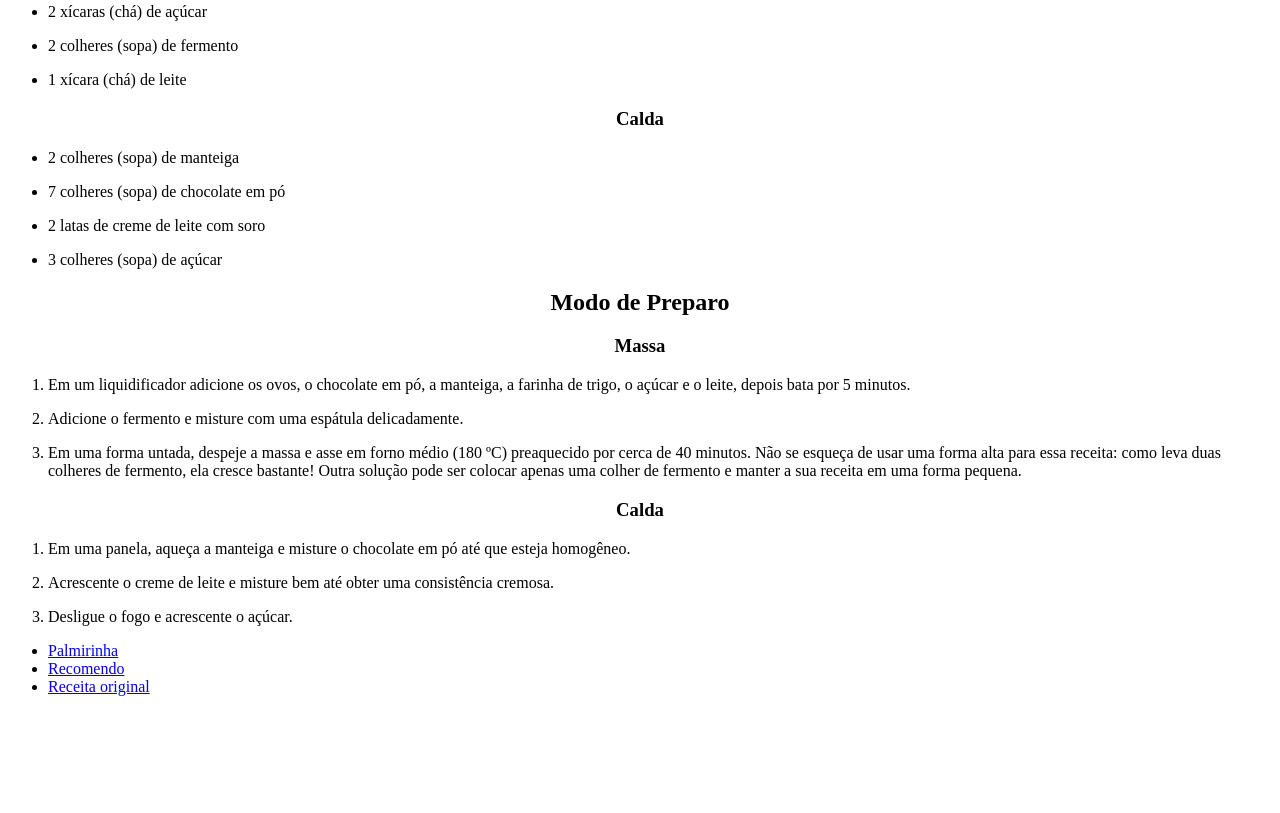
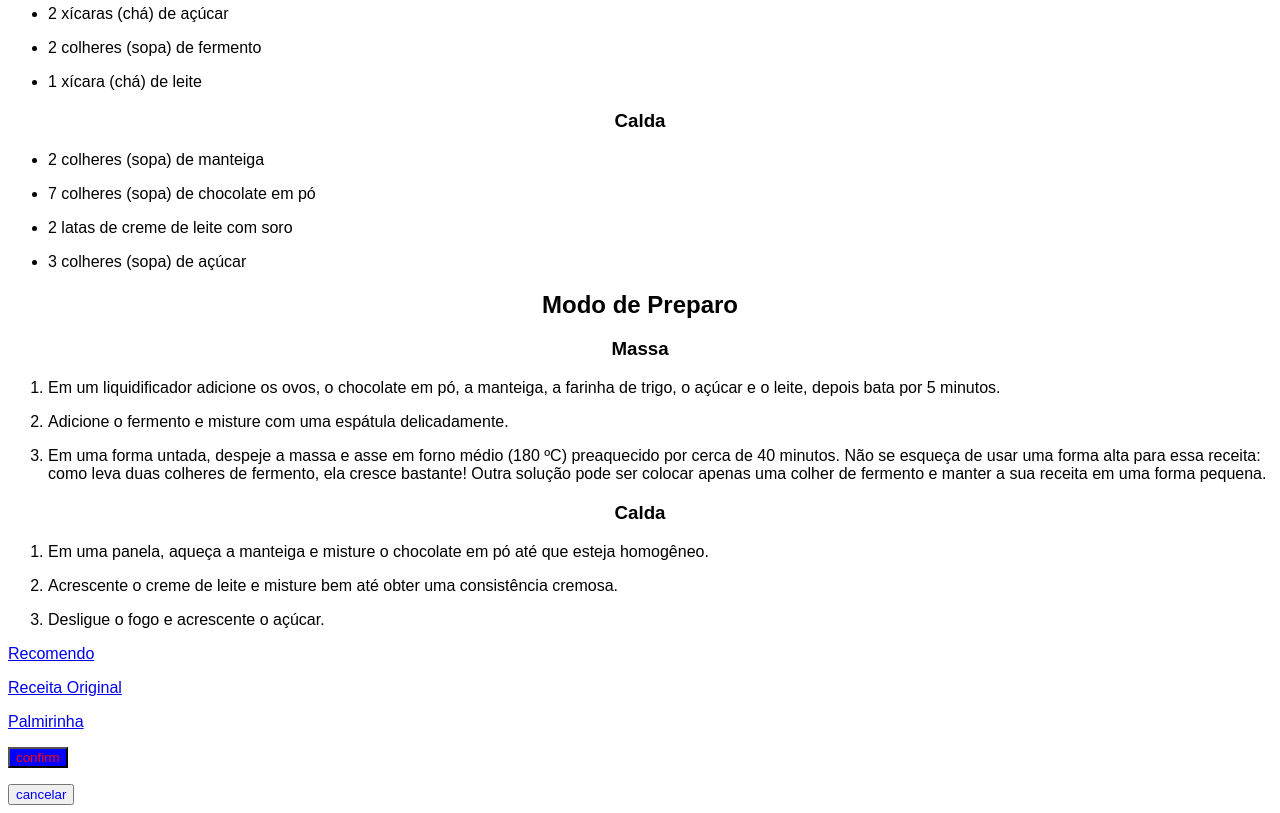
Before and after one commit to Machadosenior/odin-recipes, a plain HTML site: page recipes/bolo de chocolate.html in a window 1280 px wide. Shown: the part 617-1430 px from the top of the page. Before the commit the page ends 1329 px from the top, so only its background shows below. Drawn offline with Linux system fonts and the light colour scheme; files that its build step writes are made by us from their sources.

```diff
--- a/recipes/bolo de chocolate.html
+++ b/recipes/bolo de chocolate.html
@@ -5,8 +5,10 @@
     <meta http-equiv="X-UA-Compatible" content="IE=edge">
     <meta name="viewport" content="width=device-width, initial-scale=1.0">
     <title>Chocolate</title>
+    <link rel="stylesheet" href="style.css">
 </head>
 <body>
+
 
     <center> <h1>Bolo de Chocolate</h1></center>
 
@@ -77,12 +79,14 @@
         <p></p>
     </ol>
 
-    <ul>
-        <li><a href="https://vovopalmirinha.com.br/bolo-de-chocolate-simples">Palmirinha</a></li>
-        <li><a href="https://www.receitasnestle.com.br/receitas/bolo-de-chocolate-fofinho">Recomendo</a></li>
-        <li><a href="https://www.tudogostoso.com.br/receita/62547-a-melhor-receita-de-bolo-de-chocolate.html">Receita original</a></li>
-    </ul>
+   <p> <a href="https://www.receitasnestle.com.br/receitas/bolo-de-chocolate-fofinho">Recomendo</a></p>
+    <p> <a href="https://www.tudogostoso.com.br/receita/62547-a-melhor-receita-de-bolo-de-chocolate.html">Receita Original</a></p>
+    <p> <a href="https://vovopalmirinha.com.br/bolo-de-chocolate-simples">Palmirinha</a></p>
 
+    <button class="confirm">confirm</button>
+    <P></P>
+    <button class="cancelar">cancelar</button>
 </body>
 
+
 </html>
--- /dev/null
+++ b/style.css
@@ -0,0 +1,14 @@
+body{
+    font-family: Arial, Helvetica, sans-serif;
+}
+.confirm{
+    background-color: blue;
+    color:red;
+}
+
+.cancelar{
+    color:blue;
+}
+.fundo{
+    background-color: blue;
+}
```
